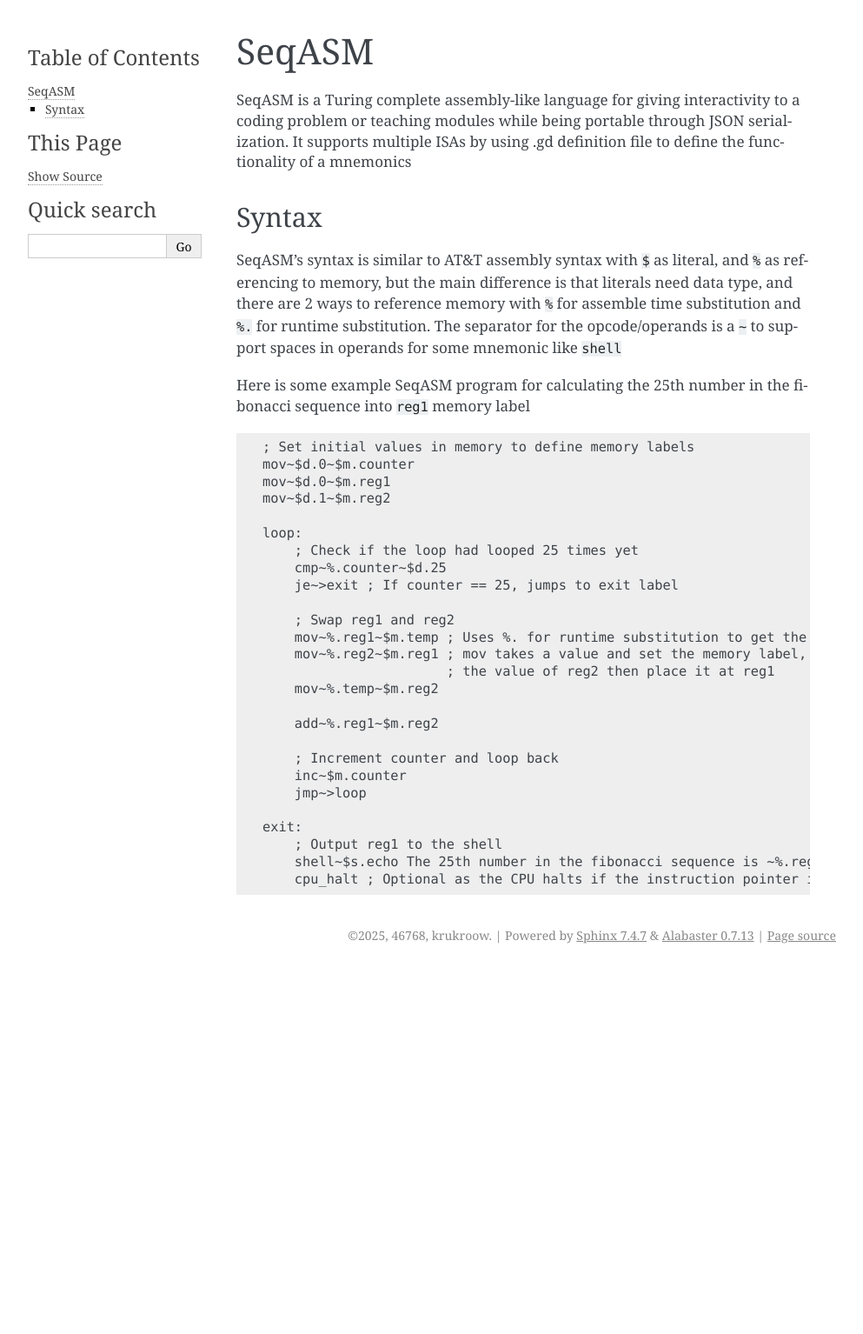
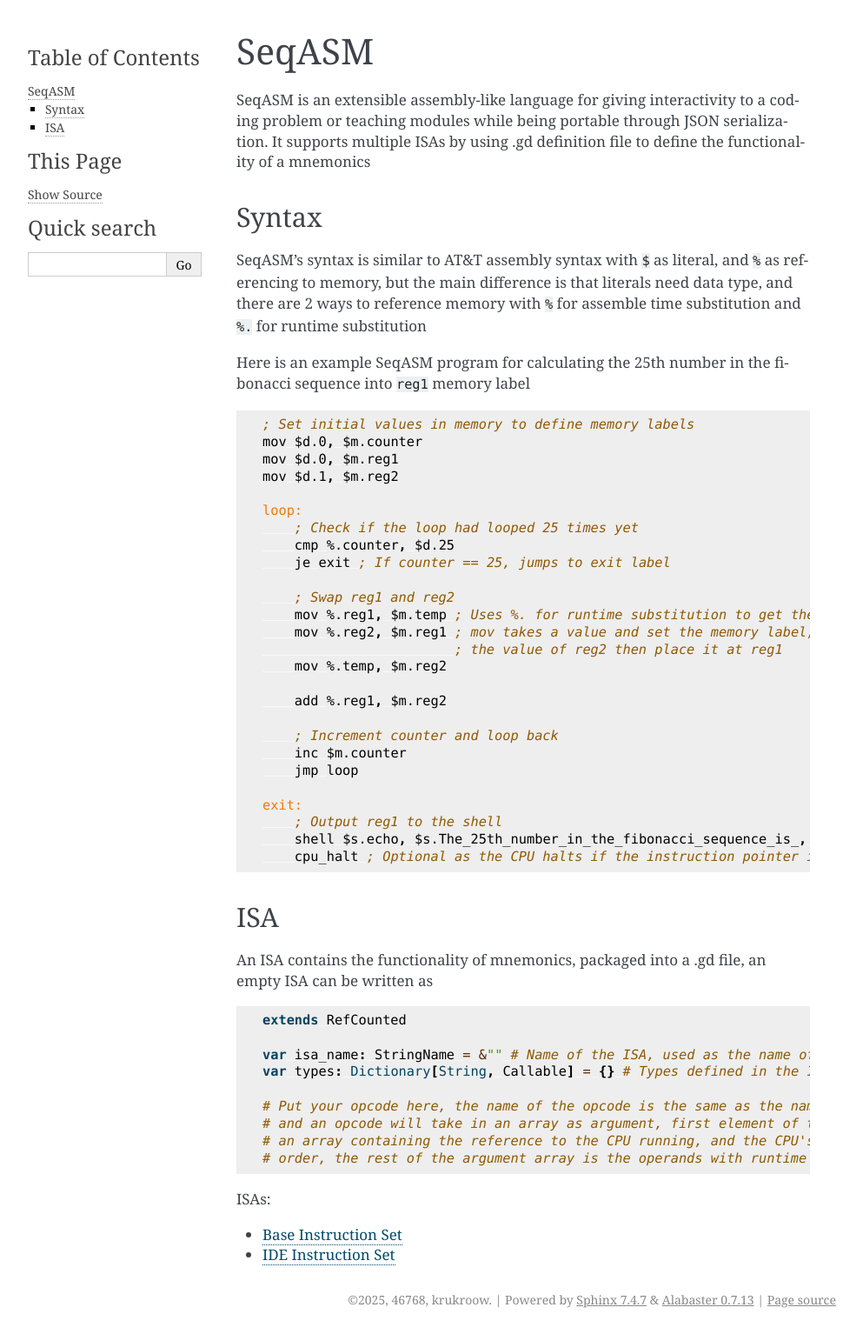
Before and after one commit to 46768/nsc2025, a Sphinx documentation site: the page built from docs/development/seqasm/seqasm.rst, in a window 1280 px wide. Shown: the whole page at 87% size, without its empty margins (148-1141 px from the left). Built offline with Sphinx 7.4.7, drawn with Linux system fonts in a browser that asks for light colours; before the commit the page ends 1115 px from its top, so only the background shows below that.

Commit message:
docs(dsl): documented isa, base and ide isas arent documented yet

```diff
--- a/docs/development/development.rst
+++ b/docs/development/development.rst
@@ -5,7 +5,7 @@
 
 .. toctree::
     :maxdepth: 2
-    :caption: Contents:
+    :caption: Features:
 
     code-execution-server/code-execution-server
     seqasm/seqasm
--- /dev/null
+++ b/docs/development/seqasm/isa/base.rst
@@ -0,0 +1,6 @@
+Base Instruction Set
+====================
+
+This instruction set architecture is the default ISA used by the CPU.
+Any mnemonics that doesnt have an explicit namespace will use this ISA
+by default.
--- /dev/null
+++ b/docs/development/seqasm/isa/ide.rst
@@ -0,0 +1,6 @@
+IDE Instruction Set
+===================
+
+This instruction set provides the opcodes for interacting with
+the game's IDE, allowing for programmatically modifying/interacting
+with it
--- a/docs/development/seqasm/seqasm.rst
+++ b/docs/development/seqasm/seqasm.rst
@@ -1,8 +1,8 @@
 SeqASM
 ======
 
-SeqASM is a Turing complete assembly-like language for
-giving interactivity to a coding problem or teaching modules
+SeqASM is an extensible assembly-like language for giving
+interactivity to a coding problem or teaching modules
 while being portable through JSON serialization. It supports
 multiple ISAs by using .gd definition file to define the
 functionality of a mnemonics
@@ -14,38 +14,62 @@
 SeqASM's syntax is similar to AT&T assembly syntax with ``$`` as
 literal, and ``%`` as referencing to memory, but the main difference
 is that literals need data type, and there are 2 ways to reference memory
-with ``%`` for assemble time substitution and ``%.`` for runtime substitution.
-The separator for the opcode/operands is a ``~`` to support spaces in operands
-for some mnemonic like ``shell``
+with ``%`` for assemble time substitution and ``%.`` for runtime substitution
 
-Here is some example SeqASM program for calculating the 25th number
+Here is an example SeqASM program for calculating the 25th number
 in the fibonacci sequence into ``reg1`` memory label
 
-.. code::
+.. code:: asm
 
     ; Set initial values in memory to define memory labels
-    mov~$d.0~$m.counter
-    mov~$d.0~$m.reg1
-    mov~$d.1~$m.reg2
+    mov $d.0, $m.counter
+    mov $d.0, $m.reg1
+    mov $d.1, $m.reg2
 
     loop:
         ; Check if the loop had looped 25 times yet
-        cmp~%.counter~$d.25
-        je~>exit ; If counter == 25, jumps to exit label
+        cmp %.counter, $d.25
+        je exit ; If counter == 25, jumps to exit label
 
         ; Swap reg1 and reg2
-        mov~%.reg1~$m.temp ; Uses %. for runtime substitution to get the value of reg1 and place it to temp
-        mov~%.reg2~$m.reg1 ; mov takes a value and set the memory label, so we substitute the value with
-                           ; the value of reg2 then place it at reg1
-        mov~%.temp~$m.reg2
+        mov %.reg1, $m.temp ; Uses %. for runtime substitution to get the value of reg1 and place it to temp
+        mov %.reg2, $m.reg1 ; mov takes a value and set the memory label, so we substitute the value with
+                            ; the value of reg2 then place it at reg1
+        mov %.temp, $m.reg2
 
-        add~%.reg1~$m.reg2
+        add %.reg1, $m.reg2
 
         ; Increment counter and loop back
-        inc~$m.counter
-        jmp~>loop
+        inc $m.counter
+        jmp loop
 
     exit:
         ; Output reg1 to the shell
-        shell~$s.echo The 25th number in the fibonacci sequence is ~%.reg1
+        shell $s.echo, $s.The_25th_number_in_the_fibonacci_sequence_is_, %.reg1
         cpu_halt ; Optional as the CPU halts if the instruction pointer is >= program length
+
+===
+ISA
+===
+
+An ISA contains the functionality of mnemonics, packaged into
+a .gd file, an empty ISA can be written as
+
+.. code:: gdscript
+
+    extends RefCounted
+
+    var isa_name: StringName = &"" # Name of the ISA, used as the name of the namespace when executing
+    var types: Dictionary[String, Callable] = {} # Types defined in the ISA
+
+    # Put your opcode here, the name of the opcode is the same as the name of the function
+    # and an opcode will take in an array as argument, first element of the array contains
+    # an array containing the reference to the CPU running, and the CPU's memory in that
+    # order, the rest of the argument array is the operands with runtime substitution processed
+
+.. toctree::
+   :maxdepth: 2
+   :caption: ISAs:
+
+   isa/base
+   isa/ide
```
Also changed, not shown: CHANGELOG.md (+1 -0 lines).
